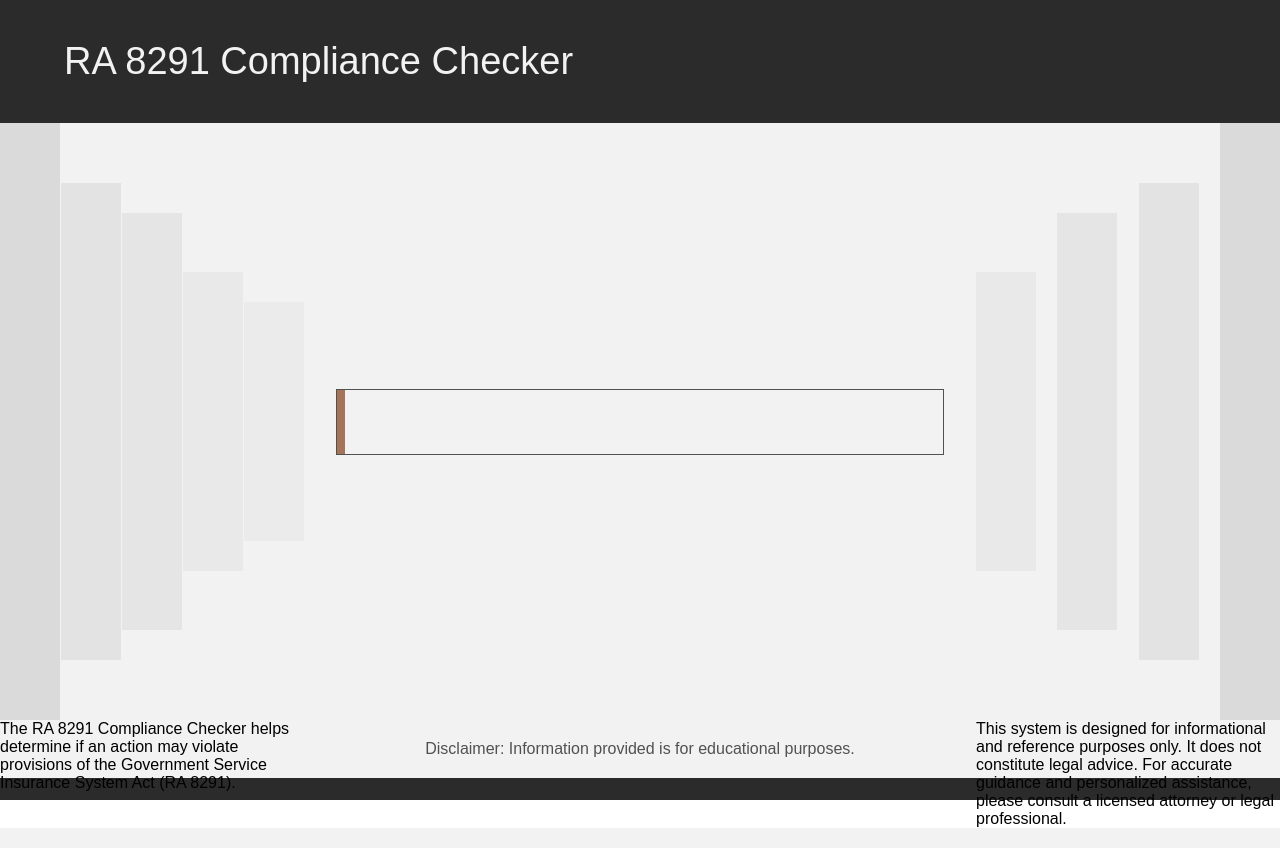
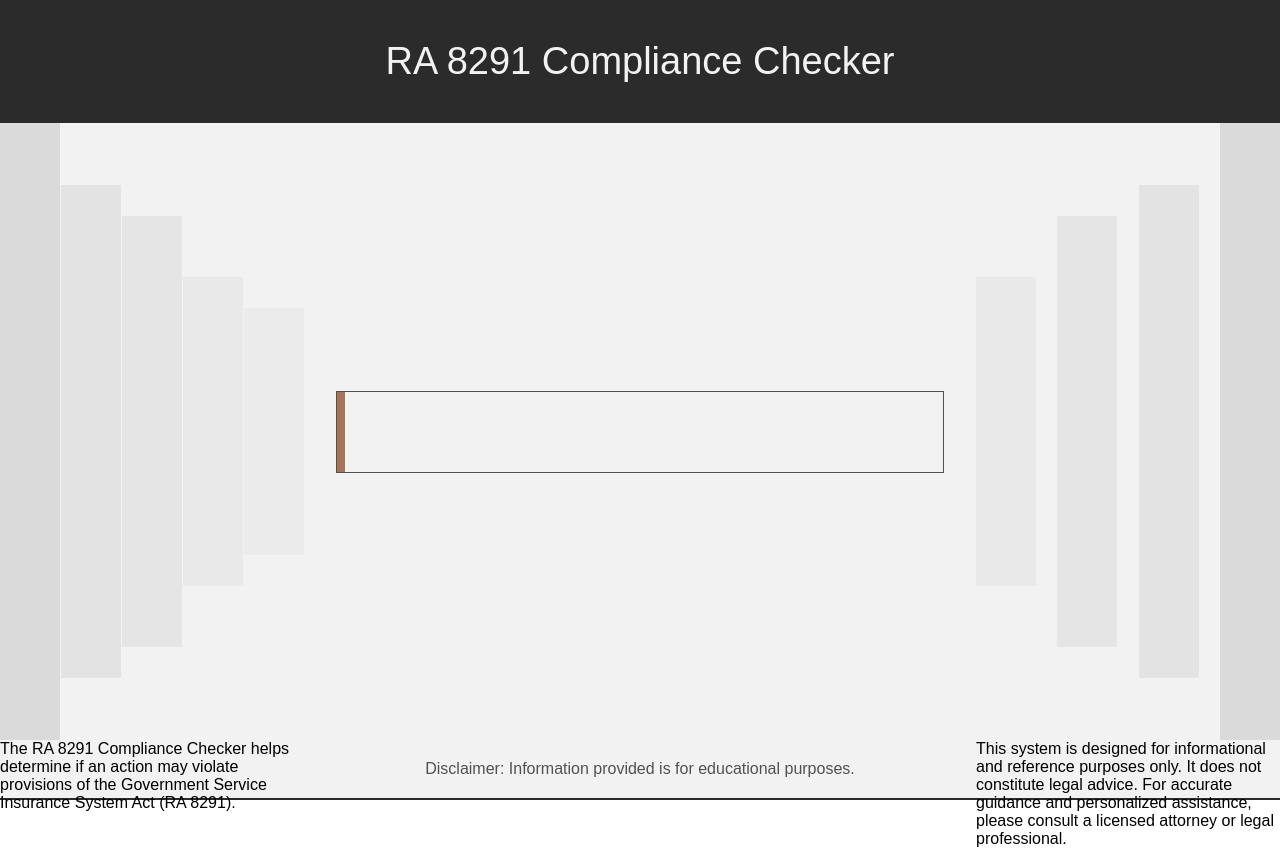
Before and after one commit to sanzroxas/RA8291_Expert_System, a Flask app: template templates/base.html in a window 1280 px wide. Run offline with Flask 3, Linux system fonts and the light colour scheme; the template is opened without the code that fills it, so the values that code supplies are empty.

Commit message:
Updated CSS styling

```diff
--- a/static/styles.css
+++ b/static/styles.css
@@ -23,7 +23,10 @@ html, body {
 .top-container {
     max-height: 100%;
     background-color: #2B2B2B;
-    padding: 40px 64px;
+    padding: 40px 0px;
+    display: flex;
+    align-items: center;
+    justify-content: center;
 }
 .left-div-container {
     box-sizing: border-box;
@@ -142,15 +145,36 @@ html, body {
 .question-box {
     background-color: #F2F2F2;
     max-height: 100%;
-    padding: 32px;
+    padding: 40px;
     border: 1px solid #515151;
     box-shadow: inset 8px 0 0 #a67458;
     font-size: 18px;
-	color: black;
+	color: #2B2B2B;
 }
 .choices-container {
     display: flex;
+    flex-direction: column;
     gap: 8px;
+}
+.choices-buttons {
+    padding: 16px;
+    flex: 1;
+    border: 1px solid #979797;
+    color: #2B2B2B;
+    background-color: transparent;
+    border-radius: 4px;
+    font-size: 16px;
+    font-family: "Inclusive Sans", sans-serif;
+}
+.choices-buttons:hover {
+    background-color: #a67458;
+    transition: 0.3s;
+    cursor: pointer;
+    color: #F2F2F2;
+}
+.choices-buttons:active {
+    background-color: #90512e;
+    transition: 0.1s;
 }
 .no-button {
     padding: 16px;
@@ -229,8 +253,8 @@ html, body {
 /* Bottom Part */
 .bar-background-bottom {
     min-width: 100%;
-    max-height: 80px;
-    min-height: 80px;
+    max-height: 60px;
+    min-height: 60px;
     background-color: #2B2B2B;
 }
 .disclaimer-container {
```
Also changed, not shown: other parts of static/styles.css (+14 -11 lines).
